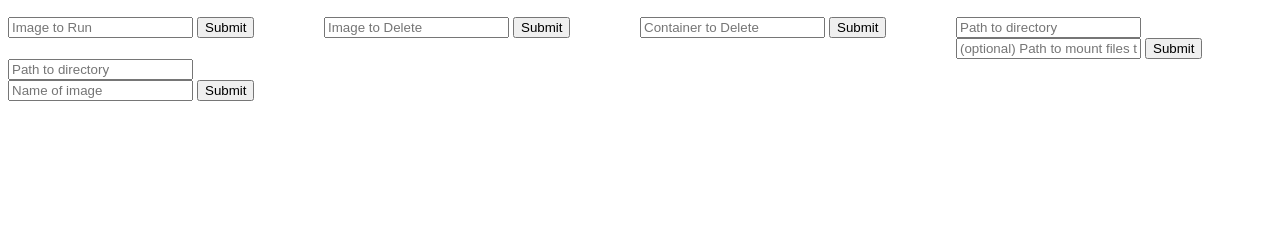
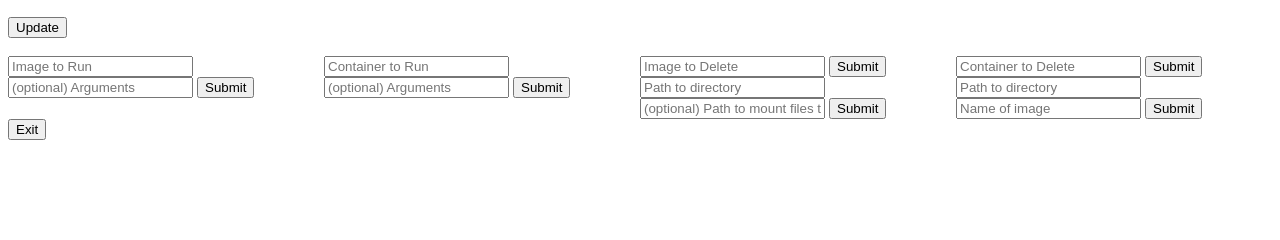
Before and after one commit to ZachAndrews98/Docker-Automation, a Flask app: template templates/gui.html in a window 1280 px wide. Shown: the part 67-307 px from the top of the page. Run offline with Flask 2, Linux system fonts and the light colour scheme; the template is opened without the code that fills it, so the values that code supplies are empty; parts of the project's set-up code (start-up, migrations or seed data) failed here and were passed over.

Commit message:
Updated readme, added exit button on interface

```diff
--- a/main.py
+++ b/main.py
@@ -3,10 +3,7 @@ import sys
 
 from flask import Flask, render_template, request, redirect, url_for
 
-from auto import docker_auto
-from auto import generate
-from auto import install
-from auto import utilities
+from auto import docker_auto, generate, install, utilities
 
 
 APP = Flask(__name__)
@@ -25,11 +22,17 @@ def home():
                            containers=container_list)
 
 
+@APP.route('/update', methods=['POST'])
+def update():
+    """ Update the interface """
+    return redirect(url_for("home"))
+
+
 @APP.route('/generate_doc', methods=['POST'])
 def generate_doc():
     """ Path to call dockerfile generator """
-    directory = request.form['directory']
-    to_dir = request.form['to_dir']
+    directory = request.form['generate_dir']
+    to_dir = request.form['generate_to_dir']
     if to_dir != "":
         generate.generate_dockerfile(directory, to_dir=to_dir)
     else:
@@ -49,15 +52,31 @@ def build():
 @APP.route('/run_image', methods=['POST'])
 def run_image():
     """ Path to call run image """
-    image_name = request.form['run']
-    utilities.run_image(image_name)
+    image_name = request.form['run_image_name']
+    args = request.form['run_image_args']
+    if args != "":
+        utilities.run_image(image_name, args=args)
+    else:
+        utilities.run_image(image_name)
+    return redirect(url_for("home"))
+
+
+@APP.route('/run_container', methods=['POST'])
+def run_container():
+    """ Path to call run container """
+    container_name = request.form['run_container_name']
+    args = request.form['run_container_args']
+    if args != "":
+        utilities.run_image(container_name, args=args)
+    else:
+        utilities.run_image(container_name)
     return redirect(url_for("home"))
 
 
 @APP.route('/delete_image', methods=['POST'])
 def delete_image():
     """ Path to delete image """
-    image_name = request.form['imageDelete']
+    image_name = request.form['delete_image_name']
     utilities.delete_image(image_name.strip().split(','))
     return redirect(url_for("home"))
 
@@ -65,9 +84,23 @@ def delete_image():
 @APP.route('/delete_container', methods=['POST'])
 def delete_container():
     """ Path to delete container """
-    container_name = request.form['containerDelete']
+    container_name = request.form['delete_container_name']
     utilities.delete_container(container_name.strip().split(','))
     return redirect(url_for("home"))
+
+
+def exit():
+    """ Shutdown interface """
+    func = request.environ.get('werkzeug.server.shutdown')
+    if func is None:
+        raise RuntimeError('Not running with the Werkzeug Server')
+    func()
+
+@APP.route('/exit', methods=['POST'])
+def shutdown():
+    """ Path to shutdown interface """
+    exit()
+    return 'Interface Shutting Down'
 
 
 if __name__ == "__main__":
--- a/templates/gui.html
+++ b/templates/gui.html
@@ -2,32 +2,44 @@
 <title>test</title>
 <p>Images: {{ images }}</p>
 <p>Containers: {{ containers }}</p>
-
+<form action="/update" method="POST" name="Update">
+  <button>Update</button>
+</form>
+<br>
 <div style="width: 25%; float:left;">
-  <form action="/run_image" method="POST" name="Run">
-    <input name="run" placeholder="Image to Run">
+  <form action="/run_image" method="POST" name="Run_Image">
+    <input name="run_image_name" placeholder="Image to Run">
+    <input name="run_image_args" placeholder="(optional) Arguments">
     <input type="submit">
   </form>
 </div>
 <div style="width: 25%; float:left;">
-  <form action="/delete_image" method="POST" name="ImageDelete">
-    <input name="imageDelete" placeholder="Image to Delete">
+  <form action="/run_container" method="POST" name="Run_Container">
+    <input name="run_container_name" placeholder="Container to Run">
+    <input name="run_container_args" placeholder="(optional) Arguments">
     <input type="submit">
   </form>
 </div>
 <div style="width: 25%; float:left;">
-  <form action="/delete_container" method="POST" name="ContainerDelete">
-    <input name="containerDelete" placeholder="Container to Delete">
+  <form action="/delete_image" method="POST" name="Delete_Image">
+    <input name="delete_image_name" placeholder="Image to Delete">
+    <input type="submit">
+  </form>
+</div>
+<div style="width: 25%; float:left;">
+  <form action="/delete_container" method="POST" name="Delete_Container">
+    <input name="delete_container_name" placeholder="Container to Delete">
     <input type="submit">
   </form>
 </div>
 <div style="width: 25%; float:left;">
   <form action="/generate_doc" method="POST" name="Generate">
-    <input name="directory" placeholder="Path to directory">
-    <input name="to_dir" placeholder="(optional) Path to mount files to">
+    <input name="generate_dir" placeholder="Path to directory">
+    <input name="generate_to_dir" placeholder="(optional) Path to mount files to">
     <input type="submit">
   </form>
 </div>
+
 <div style="width: 25%; float:left;">
   <form action="/build" method="POST" name="Build">
     <input name="build_path" placeholder="Path to directory">
@@ -35,3 +47,7 @@
     <input type="submit">
   </form>
 </div>
+
+<form action="/exit" method="POST">
+  <button>Exit</button>
+</form>
```
Also changed, not shown: README.md.
